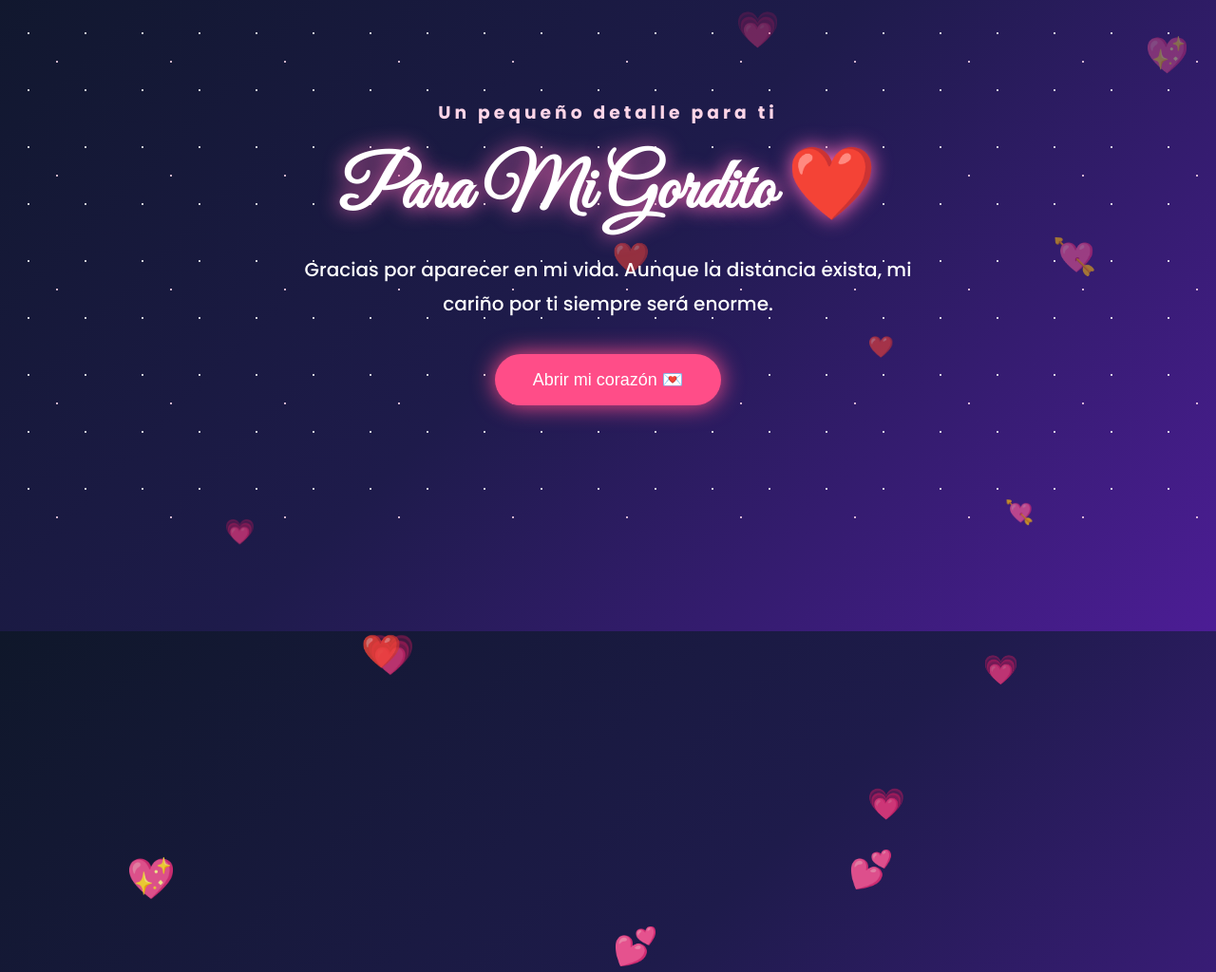
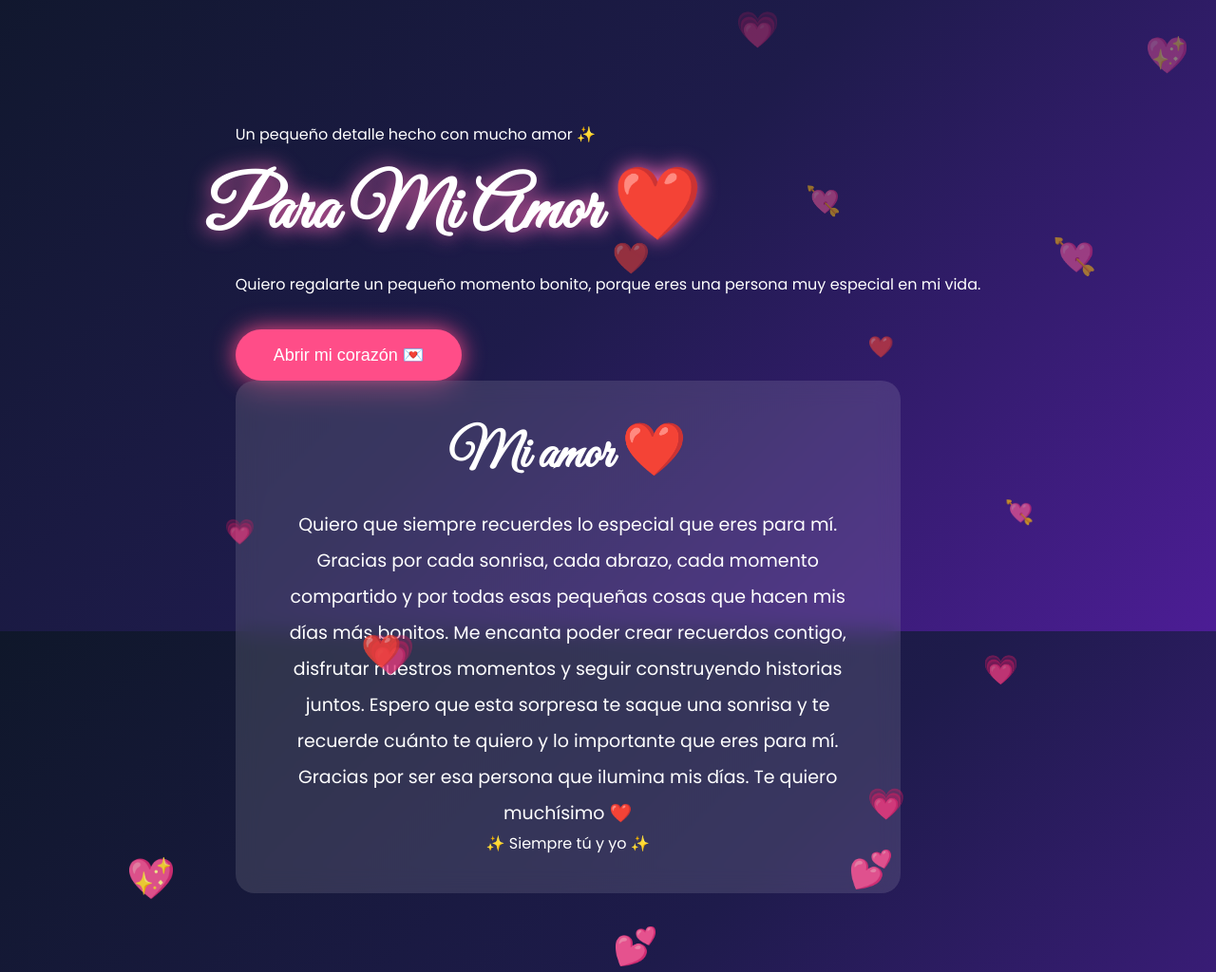
Before and after one commit to tiradoe095-ops/Amor-, a plain HTML site: page index.html in a window 1280 px wide. Shown: the part 135-1159 px from the top of the page at 95% size. Drawn offline with Linux system fonts and the light colour scheme.

Commit message:
Update index.html

```diff
--- a/index.html
+++ b/index.html
@@ -3,58 +3,88 @@
 <head>
     <meta charset="UTF-8">
     <meta name="viewport" content="width=device-width, initial-scale=1.0">
-    <title>Para Mi Gordito ❤️</title>
+
+    <title>Para Mi Amor ❤️</title>
 
     <link rel="stylesheet" href="style.css">
 
-    <link rel="preconnect" href="https://fonts.googleapis.com">
-    <link href="https://fonts.googleapis.com/css2?family=Poppins:wght@300;500;700&family=Great+Vibes&display=swap" rel="stylesheet">
+    <link href="https://fonts.googleapis.com/css2?family=Great+Vibes&family=Poppins:wght@300;400;600;700&display=swap" rel="stylesheet">
 </head>
+
 <body>
 
-<div id="stars"></div>
-<div id="hearts"></div>
+    <!-- Fondo animado -->
+    <div class="cielo">
+        <div class="luna"></div>
+        <div id="estrellas"></div>
+        <div id="corazones"></div>
+        <div id="petalos"></div>
+    </div>
 
-<section class="hero">
 
-    <h3 class="small">Un pequeño detalle para ti</h3>
+    <!-- Contenido principal -->
+    <main class="contenedor">
 
-    <h1 id="titulo">
-        Para Mi Gordito ❤️
-    </h1>
+        <div class="mensaje-inicial">
 
-    <p id="mensaje">
-        Gracias por aparecer en mi vida.
-        Aunque la distancia exista, mi cariño por ti
-        siempre será enorme.
-    </p>
+            <p class="subtitulo">
+                Un pequeño detalle hecho con mucho amor ✨
+            </p>
 
-    <button id="btn">
-        Abrir mi corazón 💌
-    </button>
 
-</section>
+            <h1>
+                Para Mi Amor ❤️
+            </h1>
 
-<div class="carta oculto" id="carta">
 
-    <h2>Mi amor ❤️</h2>
+            <p class="texto">
+                Quiero regalarte un pequeño momento bonito,
+                porque eres una persona muy especial en mi vida.
+            </p>
 
-    <p>
-        Quería hacerte este pequeño regalo porque
-        mereces saber lo importante que eres para mí.
 
-        Gracias por hacerme sonreír,
-        por cuidarme,
-        por cada palabra bonita
-        y por estar conmigo incluso cuando estamos lejos.
+            <button id="abrir">
+                Abrir mi corazón 💌
+            </button>
 
-        Espero que cada vez que abras esta página
-        recuerdes que siempre habrá alguien pensando en ti.
+        </div>
 
-        Te amo muchísimo ❤️
-    </p>
 
-</div>
+        <!-- Carta -->
+        <section class="carta" id="carta">
+
+            <h2>
+                Mi amor ❤️
+            </h2>
+
+
+            <p id="textoCarta">
+                Quiero que siempre recuerdes lo especial que eres para mí.
+
+                Gracias por cada sonrisa, cada abrazo, cada momento compartido
+                y por todas esas pequeñas cosas que hacen mis días más bonitos.
+
+                Me encanta poder crear recuerdos contigo, disfrutar nuestros
+                momentos y seguir construyendo historias juntos.
+
+                Espero que esta sorpresa te saque una sonrisa y te recuerde
+                cuánto te quiero y lo importante que eres para mí.
+
+                Gracias por ser esa persona que ilumina mis días.
+
+                Te quiero muchísimo ❤️
+            </p>
+
+
+            <div class="final">
+                ✨ Siempre tú y yo ✨
+            </div>
+
+        </section>
+
+
+    </main>
+
 
 <script src="script.js"></script>
 
```
